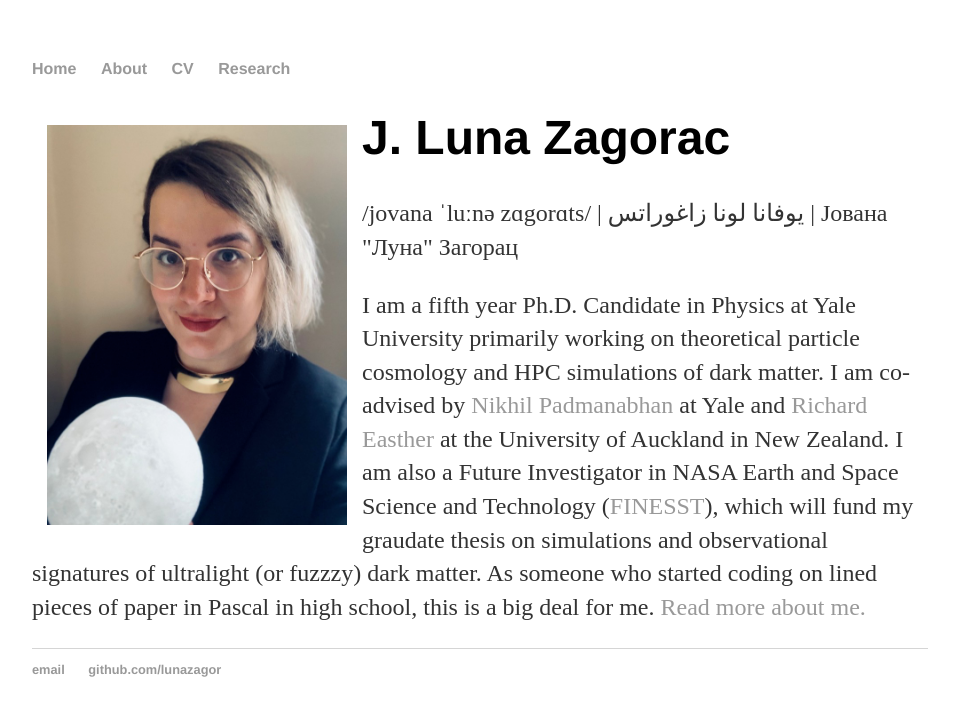
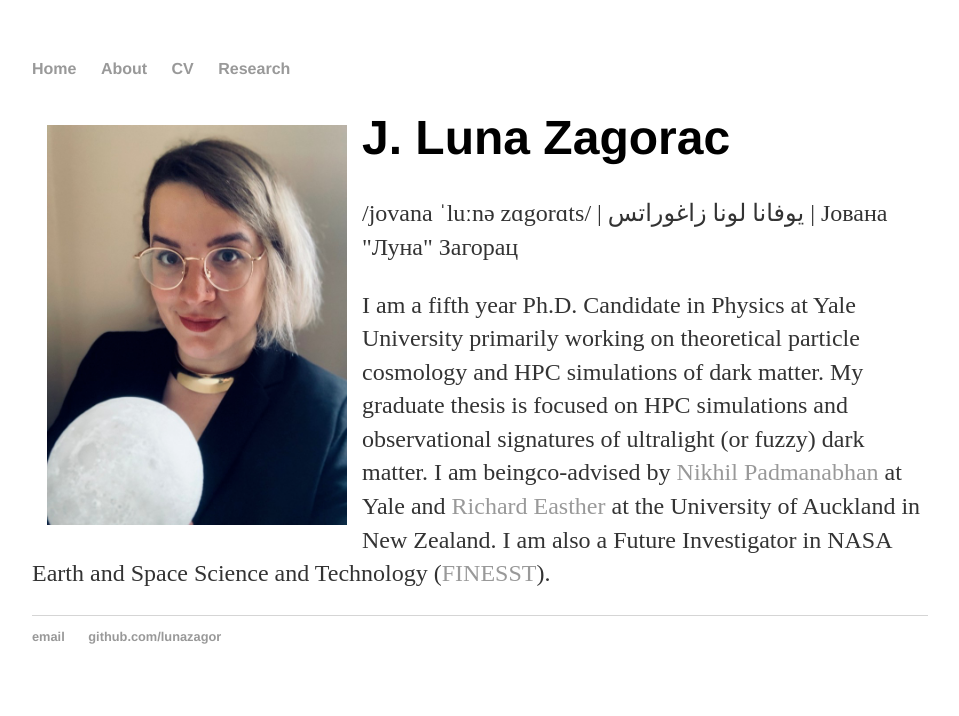
Before and after one commit to lunazagor/lunazagor.github.io, a Jekyll site: the page built from index.html, in a window 1280 px wide. Shown: the top 716 px of the page, without its empty margins (160-1119 px from the left). Built offline with Jekyll 4.4.1, drawn with Linux system fonts in a browser that asks for light colours.

Commit message:
Update index.html

```diff
--- a/index.html
+++ b/index.html
@@ -22,5 +22,5 @@
 	<p>
 /jovana ˈluːnə zɑgorɑts/ | يوفانا لونا زاغوراتس | &#1032&#1086&#1074&#1072&#1085&#1072 "&#1051&#1091&#1085&#1072" &#1047&#1072&#1075&#1086&#1088&#1072&#1094;<p>
 	<! -- Brief About Me -->
-	<p> I am a fifth year Ph.D. Candidate in Physics at Yale University primarily working on theoretical particle cosmology and HPC simulations of dark matter. I am co-advised by <a href="https://physics.yale.edu/people/nikhil-padmanabhan">Nikhil Padmanabhan</a> at Yale and <a href="https://www.physics.auckland.ac.nz/people/reas725">Richard Easther</a> at the University of Auckland in New Zealand. I am also a Future Investigator in NASA Earth and Space Science and Technology (<a href="https://nspires.nasaprs.com/external/viewrepositorydocument/cmdocumentid=753338/solicitationId=%7BE16CD59F-29DD-06C0-8971-CE1A9C252FD4%7D/viewSolicitationDocument=1/FINESST%20ASTRO20%20Proposal%20Selections.pdf">FINESST</a>), which will fund my graudate thesis on simulations and observational signatures of ultralight (or fuzzzy) dark matter. As someone who started coding on lined pieces of paper in Pascal in high school, this is a big deal for me. <a href="/about"> Read more about me.</a></p>
+	<p> I am a fifth year Ph.D. Candidate in Physics at Yale University primarily working on theoretical particle cosmology and HPC simulations of dark matter. My graduate thesis is focused on HPC simulations and observational signatures of ultralight (or fuzzy) dark matter. I am beingco-advised by <a href="https://physics.yale.edu/people/nikhil-padmanabhan">Nikhil Padmanabhan</a> at Yale and <a href="https://www.physics.auckland.ac.nz/people/reas725">Richard Easther</a> at the University of Auckland in New Zealand. I am also a Future Investigator in NASA Earth and Space Science and Technology (<a href="https://nspires.nasaprs.com/external/viewrepositorydocument/cmdocumentid=753338/solicitationId=%7BE16CD59F-29DD-06C0-8971-CE1A9C252FD4%7D/viewSolicitationDocument=1/FINESST%20ASTRO20%20Proposal%20Selections.pdf">FINESST</a>).
 </div><!-- /.blurb -->
```
